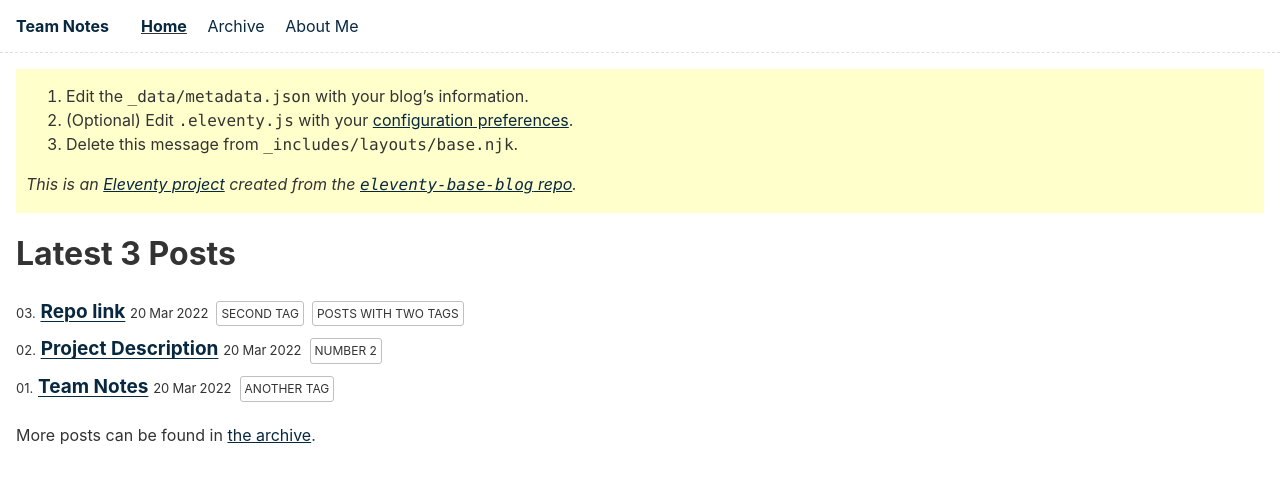
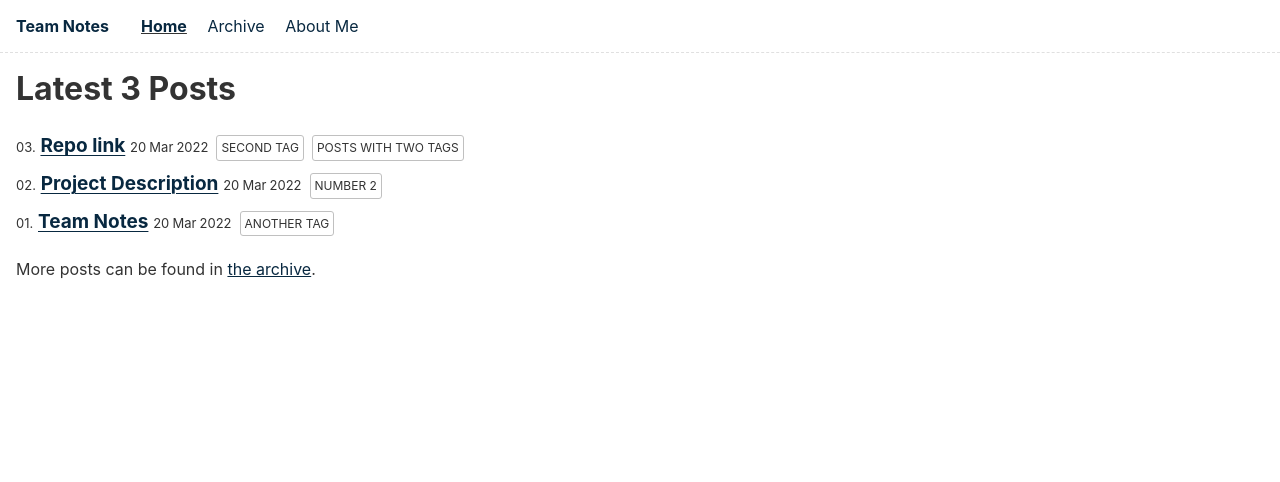
Before and after one commit to kfo5087/TeamNotes, an Eleventy site: page index.njk in a window 1280 px wide. Built offline with nearby package versions, Linux system fonts and the light colour scheme; Eleventy itself is replaced by a stand-in of ours; files that its build step writes are made by us from their sources.

Commit message:
deleted message

```diff
--- a/_data/metadata.json
+++ b/_data/metadata.json
@@ -14,8 +14,8 @@
     "url": "https://example.com/feed/feed.json"
   },
   "author": {
-    "name": "Your Name Here",
-    "email": "youremailaddress@example.com",
+    "name": "Taylor Morini",
+    "email": "tfm5353@psu.edu",
     "url": "https://example.com/about-me/"
   }
 }
--- a/_includes/layouts/base.njk
+++ b/_includes/layouts/base.njk
@@ -24,16 +24,7 @@
 
     <main{% if templateClass %} class="{{ templateClass }}"{% endif %}>
 
-      <!-- Delete this message -->
-      <div class="warning">
-        <ol>
-          <li>Edit the <code>_data/metadata.json</code> with your blog’s information.</li>
-          <li>(Optional) Edit <code>.eleventy.js</code> with your <a href="https://www.11ty.dev/docs/config/">configuration preferences</a>.</li>
-          <li>Delete this message from <code>_includes/layouts/base.njk</code>.</li>
-        </ol>
-        <p><em>This is an <a href="https://www.11ty.dev/">Eleventy project</a> created from the <a href="https://github.com/11ty/eleventy-base-blog"><code>eleventy-base-blog</code> repo</a>.</em></p>
-      </div>
-      <!-- Stop deleting -->
+
 
       {{ content | safe }}
     </main>
```
